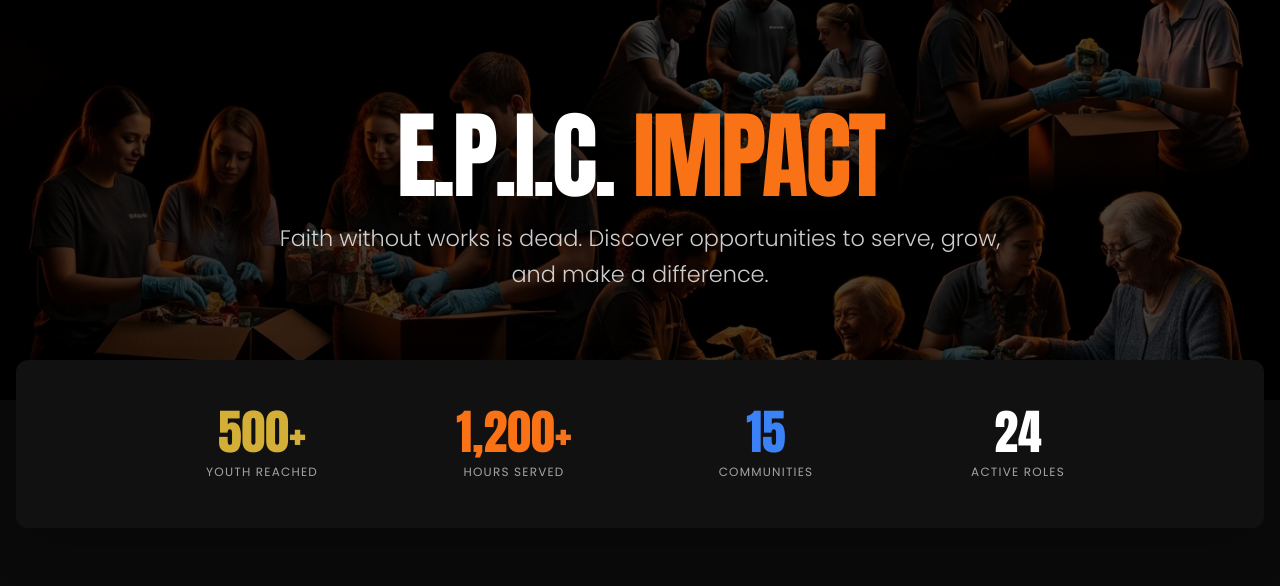
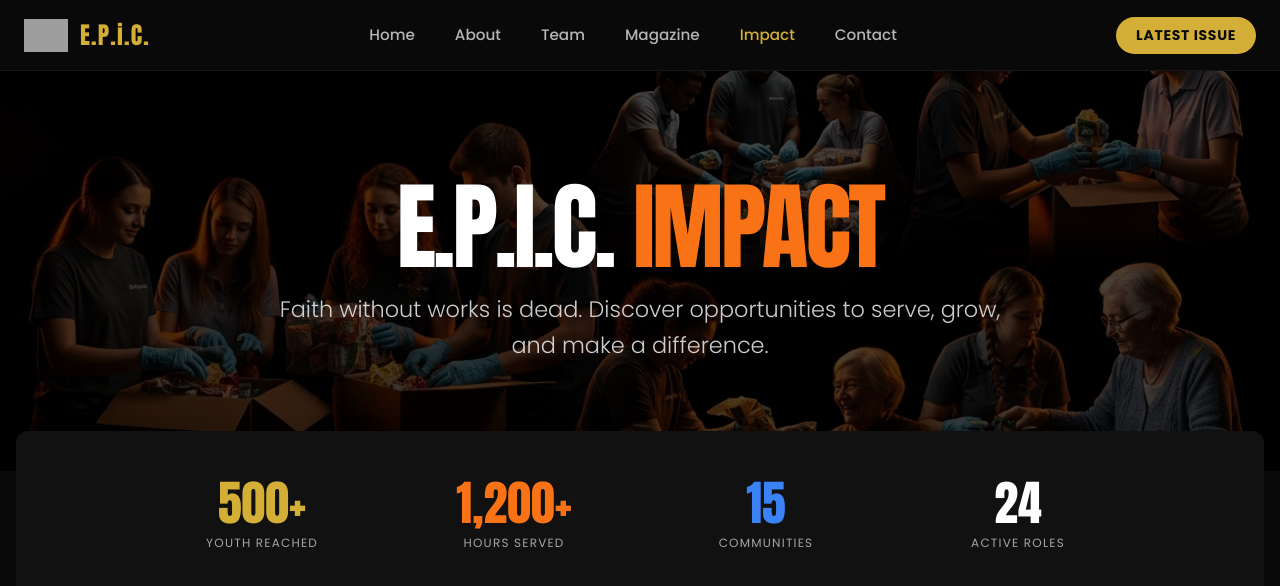
Before and after one commit to micahkennedy28/EPIC, a website: page impact.html in a window 1280 px wide. Shown: the top 586 px of the page. Drawn offline with nearby package versions, Linux system fonts and the light colour scheme; grey boxes are pictures that could not be loaded.

Commit message:
Update impact.html

```diff
--- a/impact.html
+++ b/impact.html
@@ -39,7 +39,40 @@
   </style>
 </head>
 <body class="bg-background text-white font-sans flex flex-col min-h-screen">
-  <div id="nav-root"></div>
+  <!-- NAV -->
+<nav id="main-nav" style="background:rgba(10,10,10,0.95);border-bottom:1px solid rgba(255,255,255,0.06);position:sticky;top:0;z-index:50;">
+  <div style="max-width:1280px;margin:0 auto;padding:0 1.5rem;display:flex;align-items:center;justify-content:space-between;height:70px;">
+    <a href="index.html" style="display:flex;align-items:center;gap:0.75rem;text-decoration:none;">
+      <img src="assets/logo.png" alt="E.P.i.C." style="height:44px;width:44px;object-fit:contain;border-radius:4px;">
+      <span style="font-family:'Anton',sans-serif;font-size:1.5rem;letter-spacing:0.05em;color:#D4AF37;">E.P.i.C.</span>
+    </a>
+    <div class="hidden md:flex" style="align-items:center;gap:2.5rem;">
+      <a href="index.html"   class="nav-link" style="color:rgba(255,255,255,0.7);">Home</a>
+      <a href="about.html"   class="nav-link" style="color:rgba(255,255,255,0.7);">About</a>
+      <a href="team.html"    class="nav-link" style="color:rgba(255,255,255,0.7);">Team</a>
+      <a href="magazine.html"class="nav-link" style="color:rgba(255,255,255,0.7);">Magazine</a>
+      <a href="impact.html"  class="nav-link" style="color:#D4AF37;">Impact</a>
+      <a href="contact.html" class="nav-link" style="color:rgba(255,255,255,0.7);">Contact</a>
+    </div>
+    <div style="display:flex;align-items:center;gap:1rem;">
+      <a href="magazine.html" class="hidden md:inline-block" style="background:#D4AF37;color:#0A0A0A;font-family:'Poppins',sans-serif;font-weight:700;padding:0.5rem 1.25rem;border-radius:9999px;font-size:0.875rem;text-decoration:none;letter-spacing:0.05em;">LATEST ISSUE</a>
+      <button class="md:hidden" onclick="document.getElementById('mobile-menu').classList.toggle('hidden')" style="background:none;border:none;color:#fff;cursor:pointer;padding:0.5rem;">
+        <svg xmlns="http://www.w3.org/2000/svg" width="24" height="24" fill="none" viewBox="0 0 24 24" stroke="currentColor" stroke-width="2"><line x1="3" y1="6" x2="21" y2="6"/><line x1="3" y1="12" x2="21" y2="12"/><line x1="3" y1="18" x2="21" y2="18"/></svg>
+      </button>
+    </div>
+  </div>
+  <div id="mobile-menu" class="hidden md:hidden" style="background:rgba(10,10,10,0.98);border-top:1px solid rgba(255,255,255,0.06);padding:1.5rem;">
+    <div style="display:flex;flex-direction:column;gap:1.25rem;">
+      <a href="index.html"    style="font-family:'Poppins',sans-serif;font-weight:500;color:rgba(255,255,255,0.7);text-decoration:none;">Home</a>
+      <a href="about.html"    style="font-family:'Poppins',sans-serif;font-weight:500;color:rgba(255,255,255,0.7);text-decoration:none;">About</a>
+      <a href="team.html"     style="font-family:'Poppins',sans-serif;font-weight:500;color:#D4AF37;text-decoration:none;">Team</a>
+      <a href="magazine.html" style="font-family:'Poppins',sans-serif;font-weight:500;color:rgba(255,255,255,0.7);text-decoration:none;">Magazine</a>
+      <a href="impact.html"   style="font-family:'Poppins',sans-serif;font-weight:500;color:rgba(255,255,255,0.7);text-decoration:none;">Impact</a>
+      <a href="contact.html"  style="font-family:'Poppins',sans-serif;font-weight:500;color:rgba(255,255,255,0.7);text-decoration:none;">Contact</a>
+      <a href="magazine.html" style="background:#D4AF37;color:#0A0A0A;font-family:'Poppins',sans-serif;font-weight:700;padding:0.75rem 1.25rem;border-radius:9999px;text-decoration:none;text-align:center;">LATEST ISSUE</a>
+    </div>
+  </div>
+</nav>
 
   <main class="flex-grow pb-24" style="background:#0A0A0A;">
 
```
